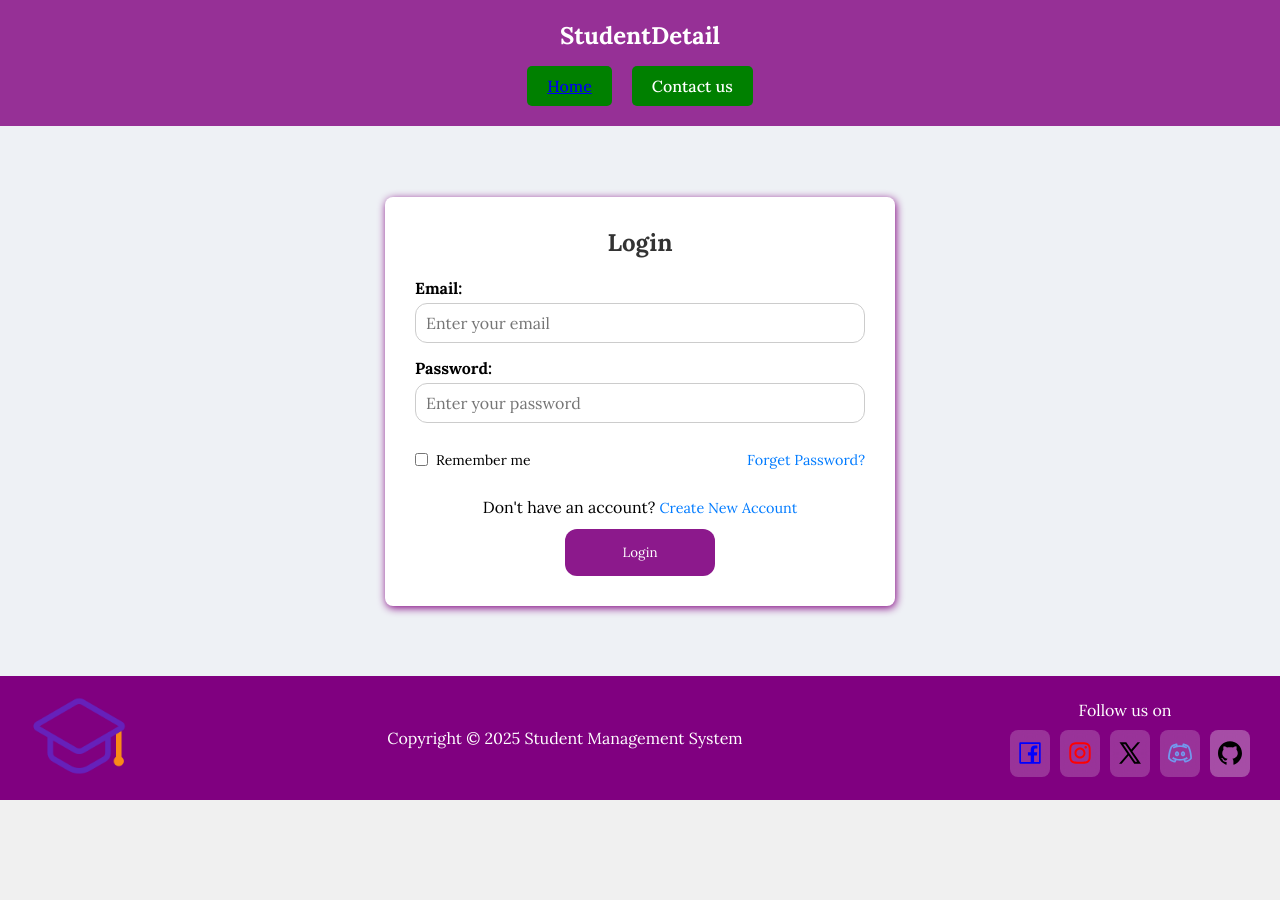
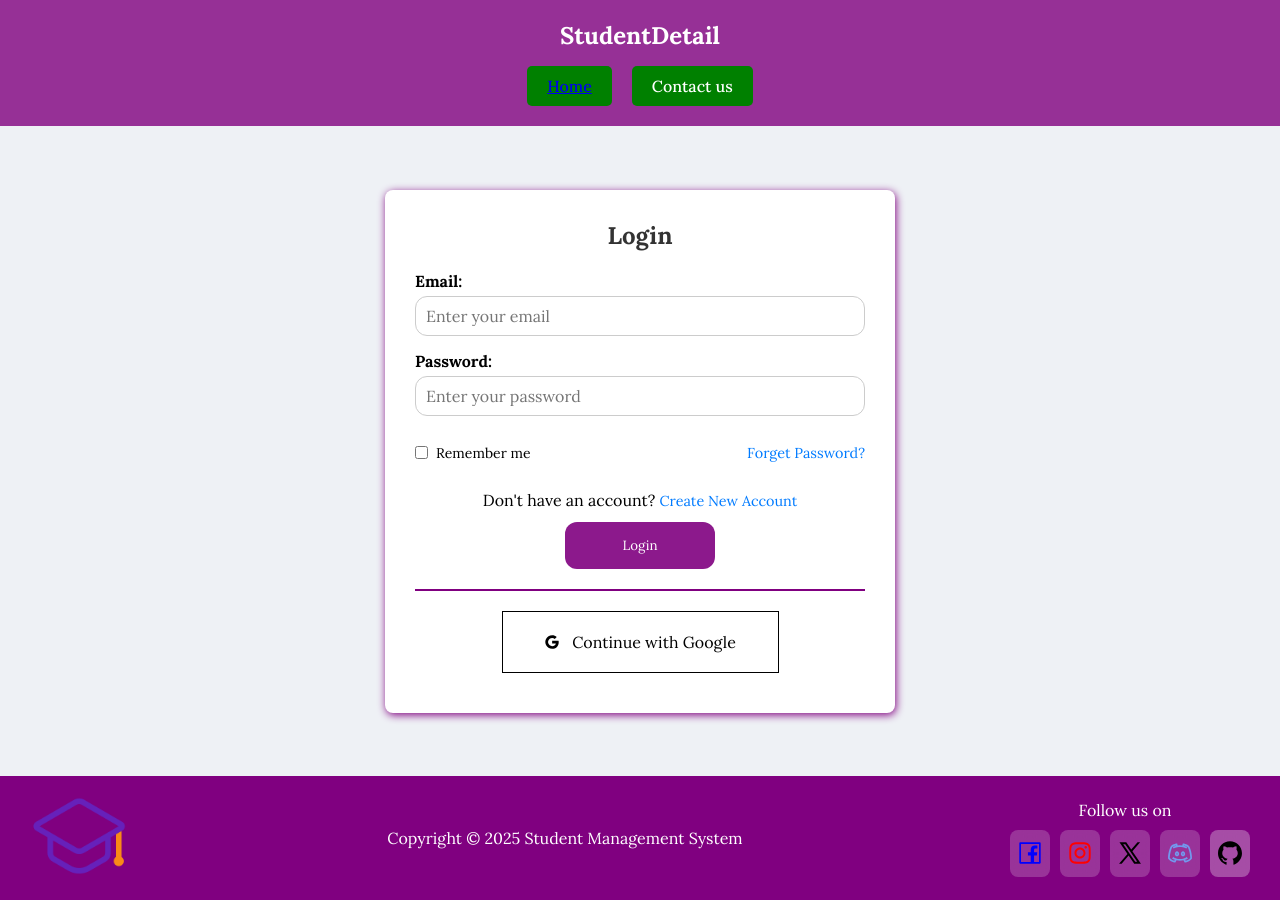
Before and after one commit to UzairAhmed250/student-data, a React (Create React App) app: page / in a window 1280 px wide. Before the commit the page ends 800 px from the top, so only its background shows below. Built offline with nearby package versions, Linux system fonts and the light colour scheme; no server answers.

Commit message:
added-googleauthprovider

```diff
--- a/src/components/auth/pages/login/index.jsx
+++ b/src/components/auth/pages/login/index.jsx
@@ -1,8 +1,25 @@
 import React, { useEffect, useState } from "react";
 import "./style.css";
 import { Link, useNavigate } from "react-router-dom";
-import { auth, setPersistence, inMemoryPersistence, signInWithEmailAndPassword, browserSessionPersistence, browserLocalPersistence } from "../../../../configuration";
-import { EyeInvisibleOutlined, EyeOutlined, LoadingOutlined } from "@ant-design/icons";
+import {
+  auth,
+  setPersistence,
+  signInWithEmailAndPassword,
+  browserSessionPersistence,
+  browserLocalPersistence,
+  GoogleAuthProvider,
+  signInWithPopup,
+  db,
+  doc,
+  getDoc,
+  setDoc,
+} from "../../../../configuration";
+import {
+  EyeInvisibleOutlined,
+  EyeOutlined,
+  GoogleOutlined,
+  LoadingOutlined,
+} from "@ant-design/icons";
 import Button from "../../../customComponent/uiButtton/button";
 
 function Login() {
@@ -15,8 +32,7 @@ function Login() {
   const [isLoader, setIsLoader] = useState(false);
   const [isPasswordVisible, setPasswordVisible] = useState(false);
 
-  const passwordType = isPasswordVisible ?  "text" : "password";
-
+  const passwordType = isPasswordVisible ? "text" : "password";
 
   useEffect(() => {
     const storedEmail = localStorage.getItem("rememberEmail");
@@ -49,9 +65,10 @@ function Login() {
   const handleLoginSubmit = async (e) => {
     e.preventDefault();
 
-    await setPersistence(auth,
-      users.isChecked ? browserLocalPersistence :
-      browserSessionPersistence)
+    await setPersistence(
+      auth,
+      users.isChecked ? browserLocalPersistence : browserSessionPersistence
+    );
     // if (users.isChecked) {
     //   localStorage.setItem("rememberEmail", users.email);
     //   localStorage.setItem("rememberPassword", users.password);
@@ -62,7 +79,7 @@ function Login() {
     //   localStorage.removeItem("isChecked");
     // }
     try {
-      setIsLoader(true)
+      setIsLoader(true);
       const userCredential = await signInWithEmailAndPassword(
         auth,
         users.email,
@@ -75,8 +92,72 @@ function Login() {
       const errorCode = error.code;
       const errorMessage = error.message;
       console.log(errorCode, errorMessage);
-    } finally{
-      setIsLoader(false)
+    } finally {
+      setIsLoader(false);
+    }
+  };
+
+  const handleGoogleAuthentication = async () => {
+    try {
+      const provider = new GoogleAuthProvider();
+      // const scope = provider.addScope(
+      //   "https://www.googleapis.com/auth/contacts.readonly"
+      // );
+
+      const result = await signInWithPopup(auth, provider);
+
+      const credential = GoogleAuthProvider.credentialFromResult(result);
+      const token = credential.accessToken;
+      console.log("token: ", token);
+
+      // if (token) {
+      //   const response = await fetch(
+      //     "https://people.googleapis.com/v1/people/me/connections?personFields=names,emailAddresses",
+      //     {
+      //       headers: { Authorization: `Bearer ${token}` },
+      //     }
+      //   );
+
+      //   const data = await response.json();
+      //   console.log("Contacts:", data);
+      // }
+
+      const user = result.user;
+      console.log("user:", user);
+      const userRef = doc(db, "users", user.uid);
+      const userSnap = await getDoc(userRef);
+
+      if (!userSnap.exists()) {
+        await setDoc(userRef, {
+          uid: user.uid,
+          name: user.displayName,
+          email: user.email,
+          phoneNumber: user.phoneNumber || null,
+          photoURL: user.photoURL,
+          creationTime: user.metadata.creationTime,
+          lastSignInTime: user.metadata.lastSignInTime,
+          createdAt: new Date(),
+        });
+        console.log("User added to Firestore ✅");
+      } else {
+        await setDoc(
+          userRef,
+          {
+            lastSignInTime: user.metadata.lastSignInTime,
+          },
+          { merge: true }
+        );
+        console.log("User already exists, updated login time ✅");
+      }
+    } catch (error) {
+      const errorCode = error.code;
+      const errorMessage = error.message;
+      // const email = error.customData.email;
+      const credential = GoogleAuthProvider.credentialFromError(error);
+      console.log("errorCode: ", errorCode);
+      console.log("errorMessage: ", errorMessage);
+      // console.log("email: ", email)
+      console.log("credential: ", credential);
     }
   };
 
@@ -96,7 +177,7 @@ function Login() {
             required
           />
         </div>
-        <div className="form-group" style={{position: "relative"}}>
+        <div className="form-group" style={{ position: "relative" }}>
           <label htmlFor="password">Password:</label>
           <input
             type={passwordType}
@@ -108,21 +189,23 @@ function Login() {
             required
           />
 
-          { users.password.length > 0 && (<button
-            type="button"
-            onClick={() => setPasswordVisible(!isPasswordVisible)}
-            style={{
+          {users.password.length > 0 && (
+            <button
+              type="button"
+              onClick={() => setPasswordVisible(!isPasswordVisible)}
+              style={{
                 position: "absolute",
                 right: "10px",
-                top:"38px",
+                top: "38px",
                 color: "purple",
                 cursor: "pointer",
-                fontSize:"16px",
-                border: "none"
+                fontSize: "16px",
+                border: "none",
               }}
             >
-            {isPasswordVisible ? <EyeOutlined /> : <EyeInvisibleOutlined />}
-            </button>)}
+              {isPasswordVisible ? <EyeOutlined /> : <EyeInvisibleOutlined />}
+            </button>
+          )}
         </div>
         <div className="checkbox-container">
           <div className="checkbox-left">
@@ -145,18 +228,46 @@ function Login() {
             Don't have an account? <Link to="/signup">Create New Account</Link>
           </span>
         </div>
-        <div style={{margin: "0 auto", width: "150px"}}>
+        <div style={{ margin: "0 auto", width: "150px" }}>
           <Button
             type="submit"
-            style={{width: "100%", cursor: isLoader && "not-allowed" }}
+            style={{ width: "100%", cursor: isLoader && "not-allowed" }}
             disabled={isLoader}
             onClick={handleLoginSubmit}
             children={
               <>
-                {isLoader && <LoadingOutlined style={{marginRight: 8 , fontSize: "17px"}} /> } Login
+                {isLoader && (
+                  <LoadingOutlined
+                    style={{ marginRight: 8, fontSize: "17px" }}
+                  />
+                )}{" "}
+                Login
               </>
             }
           />
+        </div>
+        <hr
+          style={{
+            margin: "20px 0",
+            border: "1px solid purple",
+          }}
+        />
+        <div
+          style={{
+            display: "flex",
+            justifyContent: "center",
+            alignItems: "center",
+            gap: "12px",
+            border: "1px solid black",
+            width: "50%",
+            padding: "20px 25px",
+            margin: "10px auto",
+            cursor: "pointer",
+          }}
+          onClick={handleGoogleAuthentication}
+        >
+          <GoogleOutlined className="bg-color" />
+          <p>Continue with Google</p>
         </div>
       </form>
     </div>
--- a/src/components/auth/pages/login/style.css
+++ b/src/components/auth/pages/login/style.css
@@ -2,7 +2,7 @@
     display: flex;
     justify-content: center;
     align-items: center;
-    height: calc(100vh - 250px);
+    height: calc(100vh - 150px);
     background-color: #eef1f5;
     /* margin: auto ; */
   }
@@ -100,6 +100,11 @@
     display: flex;
     justify-content: center;
   }
+  .bg-color{
+    background: linear-gradient(-120deg, #4285f4, #34a853, #fbbc05, #ea4335);
+    -webkit-background-clip: text;
+    -webkit-text-fill-color: transparent;
+  }
 
 
   /* Responsive Design */
--- a/src/components/auth/pages/signup/index.jsx
+++ b/src/components/auth/pages/signup/index.jsx
@@ -1,7 +1,6 @@
 import React, { useState } from 'react';
 import "./signup.css";
-import { Link, useNavigate  } from 'react-router-dom';
-// import { createUserWithEmailAndPassword, sendEmailVerification } from 'firebase/auth';
+import { Link } from 'react-router-dom';
 import { auth, sendEmailVerification, createUserWithEmailAndPassword, updateProfile, db, addDoc, collection } from '../../../../configuration';
 import { toast, ToastContainer } from 'react-toastify';
 
@@ -52,9 +51,14 @@ try {
     handleCodeInApp: false,
   });
   const storeUsers = await addDoc(collection(db, "users"),{
-    name: user.name,
-    email: user.email,
-    uid: registeredUser.uid
+          uid: user.uid,
+          name: user.displayName,
+          email: user.email,
+          phoneNumber: user.phoneNumber || null,
+          photoURL: user.photoURL,
+          creationTime: user.metadata.creationTime,
+          lastSignInTime: user.metadata.lastSignInTime,
+          createdAt: new Date(),
   })
 
   console.log(storeUsers)
--- a/src/configuration.jsx
+++ b/src/configuration.jsx
@@ -1,6 +1,6 @@
 import { initializeApp } from "firebase/app";
-import { getFirestore, collection, addDoc, getDocs, doc, getDoc, deleteDoc, deleteField ,updateDoc, query, where } from "firebase/firestore";
-import { getAuth, onAuthStateChanged, sendPasswordResetEmail, signOut, sendEmailVerification, createUserWithEmailAndPassword, updateProfile, setPersistence, browserSessionPersistence, signInWithEmailAndPassword, inMemoryPersistence, browserLocalPersistence} from "firebase/auth";
+import { getFirestore, collection, addDoc, getDocs, doc, getDoc, deleteDoc, deleteField ,updateDoc, query, where, setDoc } from "firebase/firestore";
+import { getAuth, onAuthStateChanged, sendPasswordResetEmail, signOut, sendEmailVerification, createUserWithEmailAndPassword, updateProfile, setPersistence, browserSessionPersistence, signInWithEmailAndPassword, inMemoryPersistence, browserLocalPersistence, GoogleAuthProvider, signInWithPopup } from "firebase/auth";
 
 const firebaseConfig = {
   apiKey: process.env.REACT_APP_API_KEY,
@@ -17,4 +17,4 @@ const app = initializeApp(firebaseConfig);
 const db = getFirestore(app)
 const auth = getAuth(app)
 
-export { db, collection, addDoc , getDocs, doc, auth, getDoc, deleteDoc, deleteField, updateDoc, onAuthStateChanged, query, where, sendPasswordResetEmail, signOut, sendEmailVerification, createUserWithEmailAndPassword, updateProfile,setPersistence, browserSessionPersistence, signInWithEmailAndPassword, inMemoryPersistence, browserLocalPersistence };
+export { db, collection, addDoc , getDocs, doc, auth, getDoc, deleteDoc, deleteField, updateDoc, onAuthStateChanged, query, where, sendPasswordResetEmail, signOut, sendEmailVerification, createUserWithEmailAndPassword, updateProfile,setPersistence, browserSessionPersistence, signInWithEmailAndPassword, inMemoryPersistence, browserLocalPersistence, GoogleAuthProvider, signInWithPopup, setDoc};
```
Also changed, not shown: src/pages/CreateStudent.js (+24 -12 lines).
